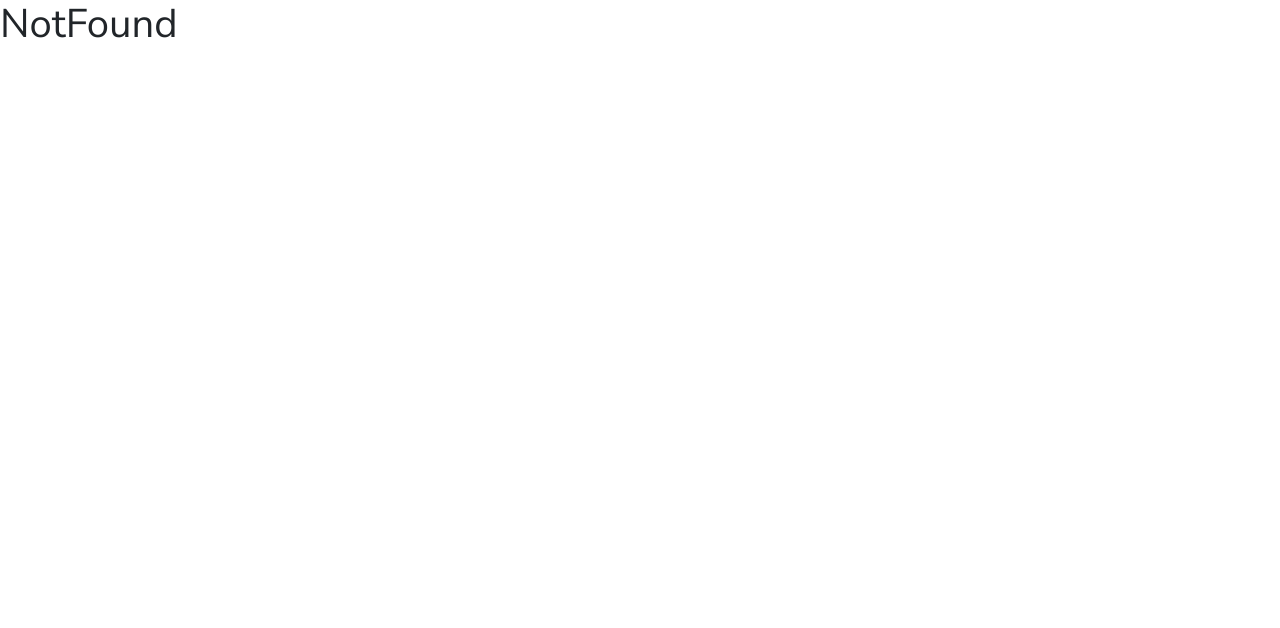
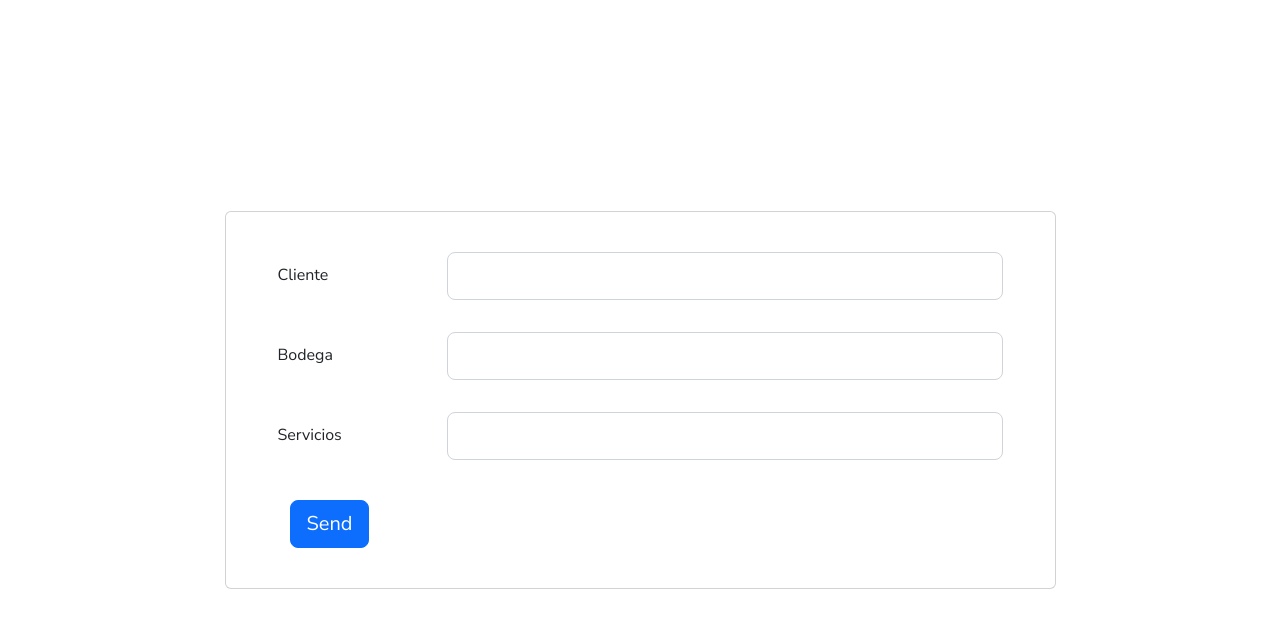
Before and after one commit to Error-418-IN6AV/Almacenadora-React, a React (Vite) app: page /arrendamiento in a window 1280 px wide. Before the commit this address had no page. Shown: the top 628 px of the page. Built offline with nearby package versions, Linux system fonts and the light colour scheme.

Commit message:
Merge con login

```diff
--- a/src/main.jsx
+++ b/src/main.jsx
@@ -6,6 +6,7 @@ import { NotFound } from './pages/NotFound.jsx'
 import { HomePage } from './pages/HomePage.jsx'
 import { LoginPage } from './pages/LoginPage.jsx'
 import './App.css'
+import { ArrendamientoPage } from './pages/Arrendamiento/ArrendamientoPage.jsx'
 const userLogged = false;
 
 const routes = createBrowserRouter([
@@ -21,6 +22,10 @@ const routes = createBrowserRouter([
       {
         path: '/login',
         element: <LoginPage></LoginPage>
+      },
+      {
+        path: '/arrendamiento',
+        element: <ArrendamientoPage/>
       }
     ]
   }
--- /dev/null
+++ b/src/pages/Arrendamiento/ArrendamientoPage.jsx
@@ -0,0 +1,55 @@
+import React from 'react'
+
+export const ArrendamientoPage = () => {
+  return (
+    <>
+      <section className="vh-100" style={{backgroudcolor: '#2779e2'}}>
+        <div className="container h-100">
+          <div className="row d-flex justify-content-center align-items-center h-100">
+            <div className="col-xl-9">
+              <div className="card" style={{borderradius: '15px'}}>
+                <div className="card-body">
+                  <div className="row align-items-center pt-4 pb-3">
+                    <div className="col-md-3 ps-5">
+                      <h6 className="mb-0">Cliente</h6>
+                    </div>
+                    <div className="col-md-9 pe-5">
+                      <input type="text" className="form-control form-control-lg" />
+                    </div>
+                  </div>
+
+
+                  <div className="row align-items-center py-3">
+                    <div className="col-md-3 ps-5">
+                      <h6 className="mb-0">Bodega</h6>
+                    </div>
+                    <div className="col-md-9 pe-5">
+                      <input type="email" className="form-control form-control-lg"/>
+                    </div>
+                  </div>
+
+
+                  <div className="row align-items-center py-3">
+                    <div className="col-md-3 ps-5">
+                      <h6 className="mb-0">Servicios</h6>
+                    </div>
+                    <div className="col-md-9 pe-5">
+                    <input type="email" className="form-control form-control-lg"/>
+                    </div>
+                  </div>
+
+
+                  <div className="px-5 py-4">
+                    <button type="submit" className="btn btn-primary btn-lg">Send</button>
+                  </div>
+
+                </div>
+              </div>
+
+            </div>
+          </div>
+        </div>
+      </section>
+    </>
+  )
+}
```
Also changed, not shown: src/components/Table.jsx (added), src/pages/Arrendamiento/AddArrendamiento.jsx (added), src/pages/Arrendamiento/Arrendamiento.css (added), src/pages/Arrendamiento/TableArrendamiento.jsx (added), src/pages/Arrendamiento/UpdateArrendamiento.jsx (added).
